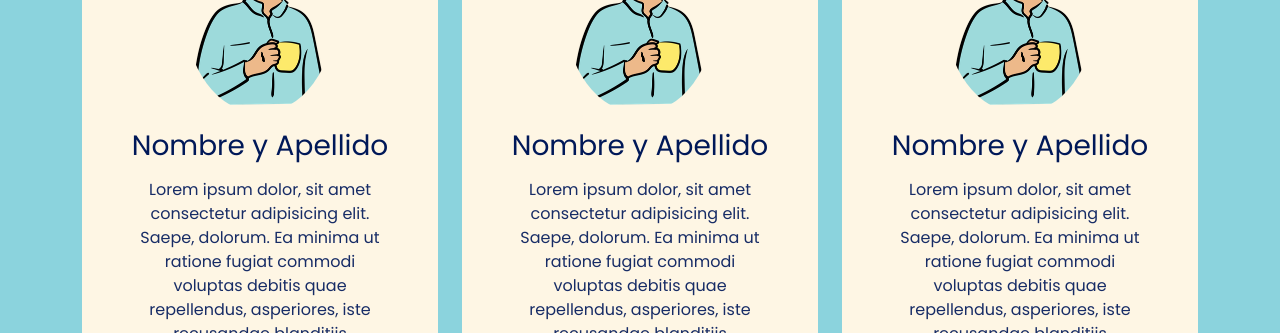
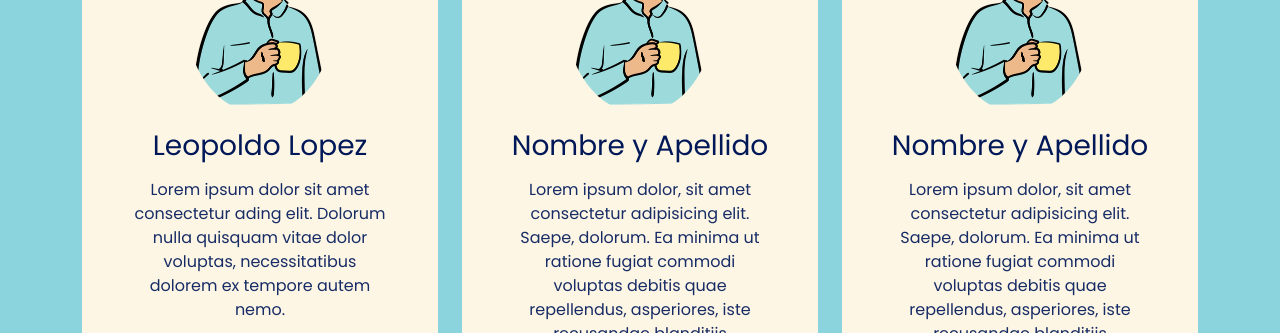
Before and after one commit to leopoldolopesx/Simulacro2, a plain HTML site: page index.html in a window 1280 px wide. Shown: the part 1370-1703 px from the top of the page. Drawn offline with nearby package versions, Linux system fonts and the light colour scheme.

Commit message:
se modifico el archivo index.html

```diff
--- a/index.html
+++ b/index.html
@@ -101,10 +101,8 @@
             <div class="card">
               <div class="card-body text-center p-5">
                 <img src="./assets/avatar.png" alt="avatar" class=" img img-fluid rounded-circle mb-3">
-                <h3 class="title card-title mb-3">Nombre y Apellido</h3>
-                <p>Lorem ipsum dolor, sit amet consectetur adipisicing elit. Saepe, dolorum. Ea minima ut ratione fugiat
-                  commodi voluptas debitis quae repellendus, asperiores, iste recusandae blanditiis architecto
-                  voluptatum natus laboriosam maxime libero!</p>
+                <h3 class="title card-title mb-3">Leopoldo Lopez</h3>
+                <p>Lorem ipsum dolor sit amet consectetur ading elit. Dolorum nulla quisquam vitae dolor voluptas, necessitatibus dolorem ex tempore autem nemo.</p>
                 <a href="#"><i class="bi bi-twitter text-dark mx-1 lead"></i></a>
                 <a href="#"><i class="bi bi-linkedin text-dark mx-1 lead"></i></a>
                 <a href="#"><i class="bi bi-github text-dark mx-1 lead"></i></a>
```
